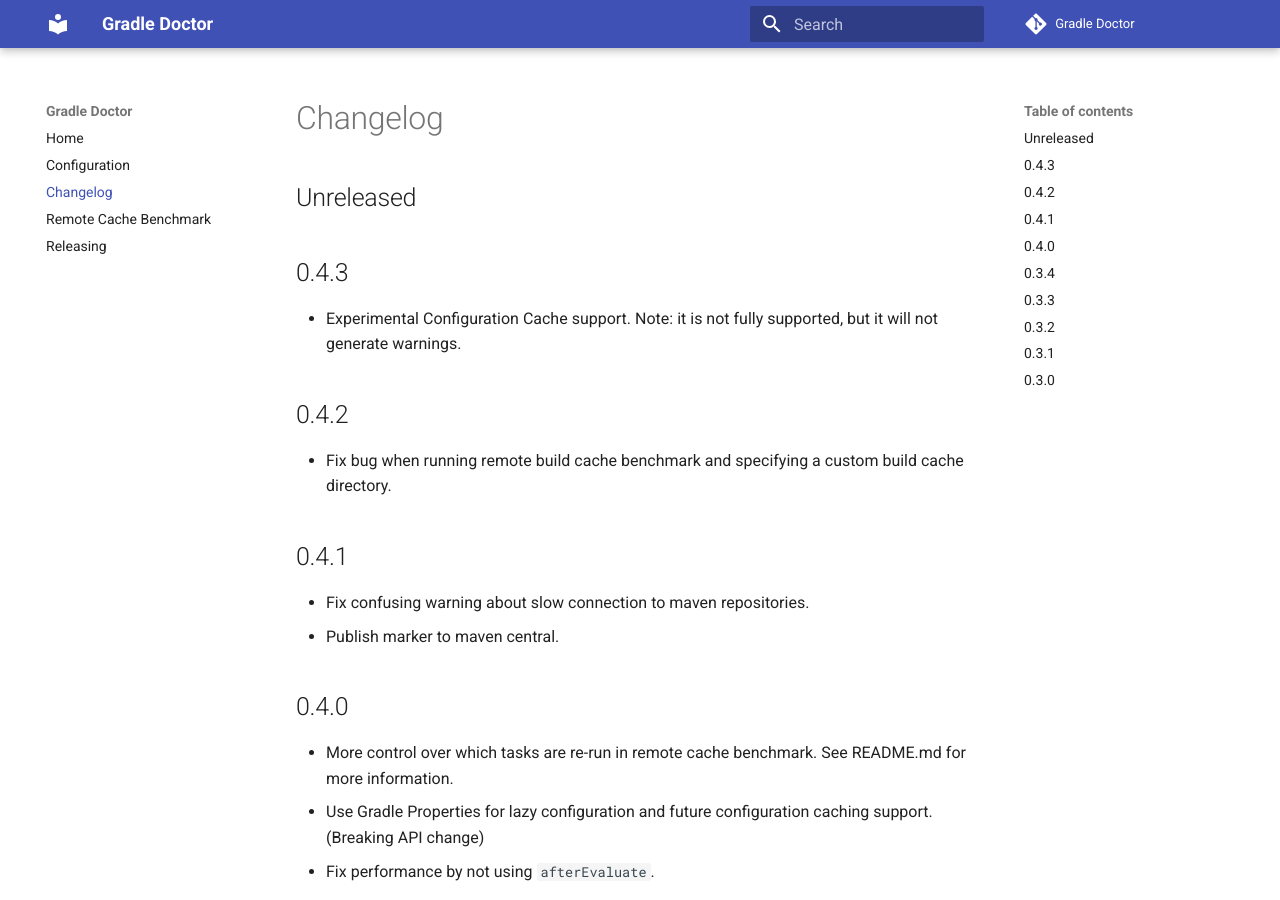
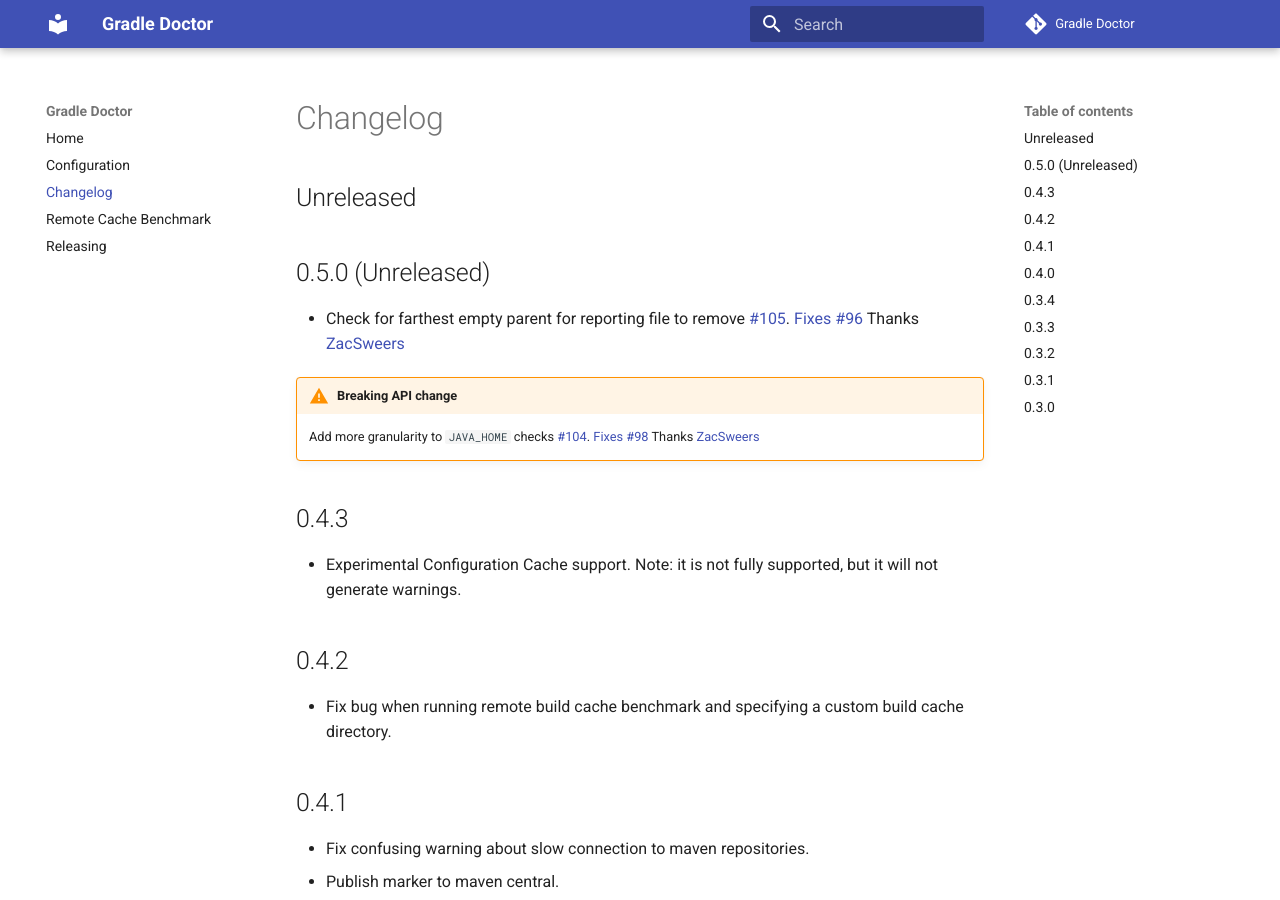
Before and after one commit to runningcode/gradle-doctor, an MkDocs documentation site: the page built from docs/changelog.md, in a window 1280 px wide and 900 px high. Built offline with MkDocs 1.6.1 and Material for MkDocs 9.7.7, drawn with Linux system fonts in a browser that asks for light colours; comment, search, counter and statistics services are not loaded.

Commit message:
Update changelog

```diff
--- a/docs/changelog.md
+++ b/docs/changelog.md
@@ -1,6 +1,13 @@
 # Changelog
 
 ## Unreleased
+
+## 0.5.0 (Unreleased)
+* Check for farthest empty parent for reporting file to remove [#105](https://github.com/runningcode/gradle-doctor/pull/105). [Fixes #96](https://github.com/runningcode/gradle-doctor/issues/96) Thanks [ZacSweers](https://github.com/ZacSweers)
+
+!!! Warning "Breaking API change"
+    Add more granularity to `JAVA_HOME` checks [#104](https://github.com/runningcode/gradle-doctor/pull/104). [Fixes #98](https://github.com/runningcode/gradle-doctor/issues/98) Thanks [ZacSweers](https://github.com/ZacSweers)
+
 
 ## 0.4.3
 * Experimental Configuration Cache support. Note: it is not fully supported, but it will not generate warnings.
```
